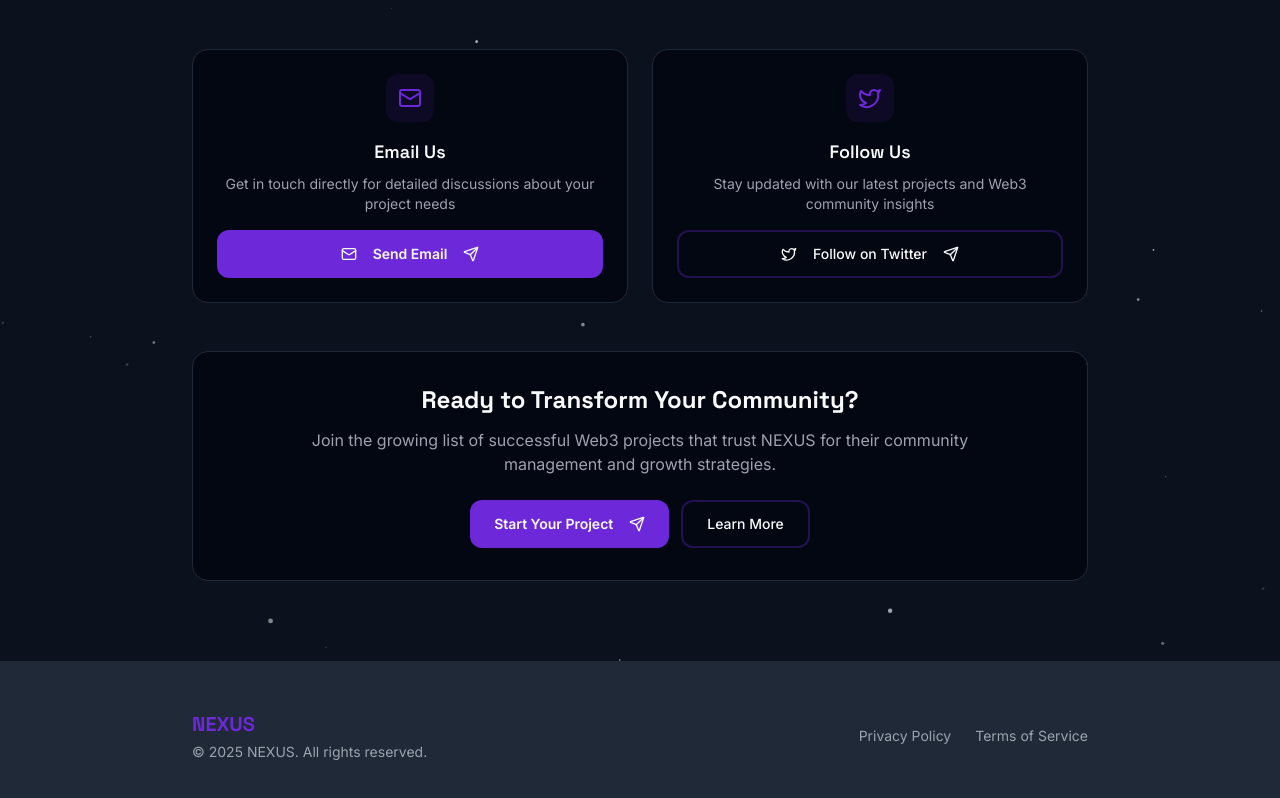
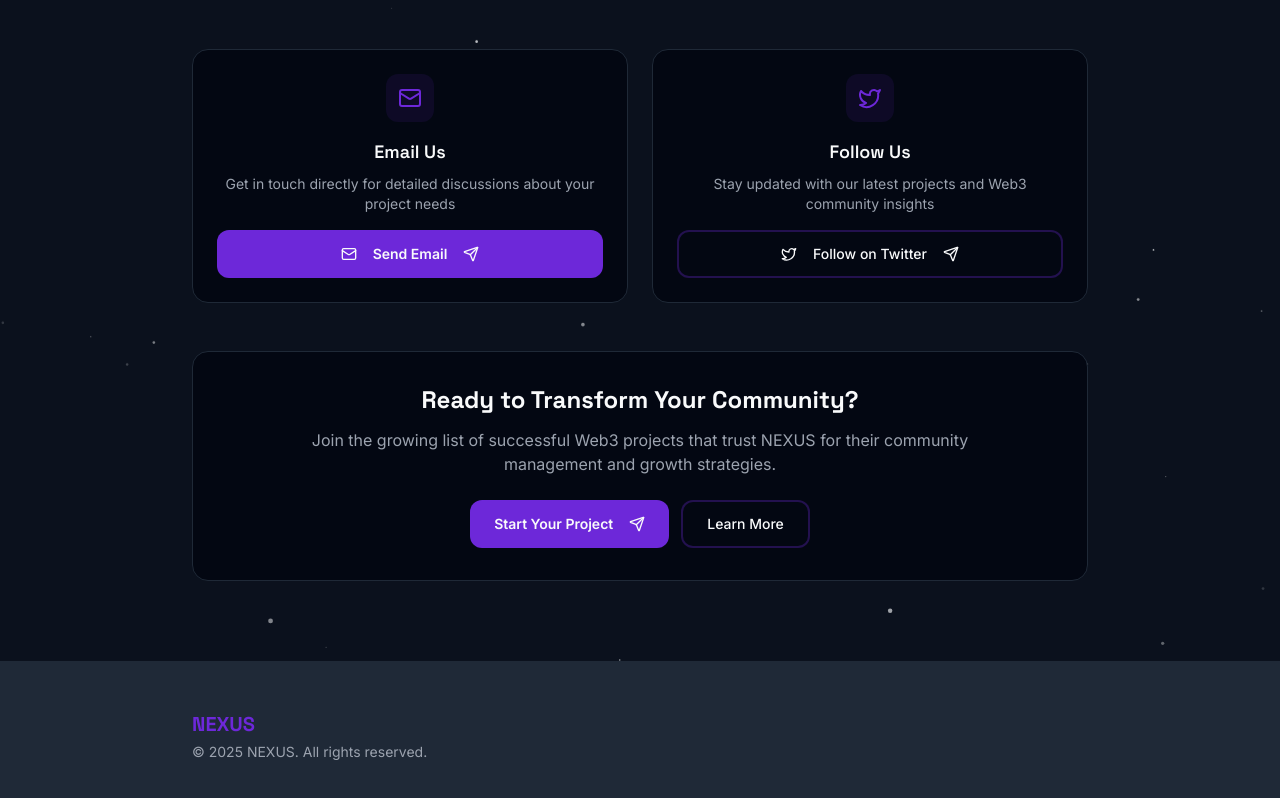
Before and after one commit to Soft42111/nexusredeployed, a React (Vite) app: page / in a window 1280 px wide. Shown: the part 5750-6548 px from the top of the page. Built offline with nearby package versions, Linux system fonts and the light colour scheme.

Commit message:
Fixing Footer.tsx

```diff
--- a/src/components/Footer.tsx
+++ b/src/components/Footer.tsx
@@ -21,13 +21,13 @@ const Footer = () => {
                 href="#"
                 className="text-muted-foreground hover:text-primary transition-colors font-inter"
               >
-              Privacy Policy
+
               </a>
               <a
                 href="#"
                 className="text-muted-foreground hover:text-primary transition-colors font-inter"
               >
-              Terms of Service
+
               </a>
             </div>
           </div>
```
